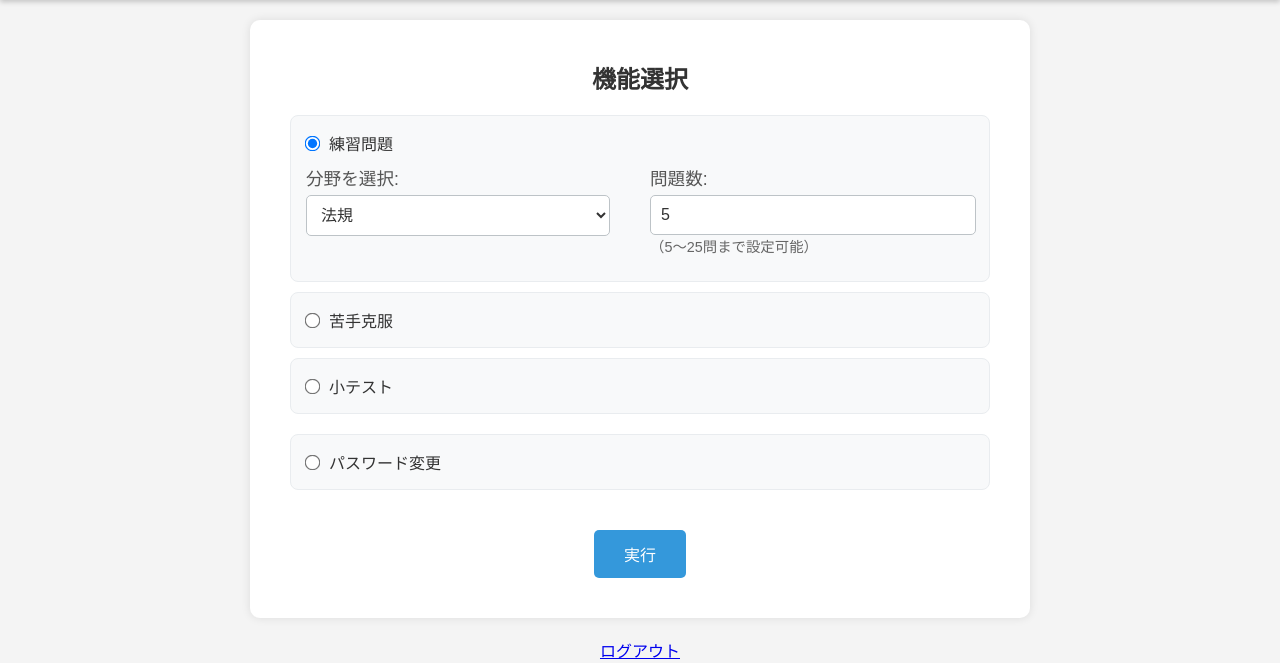
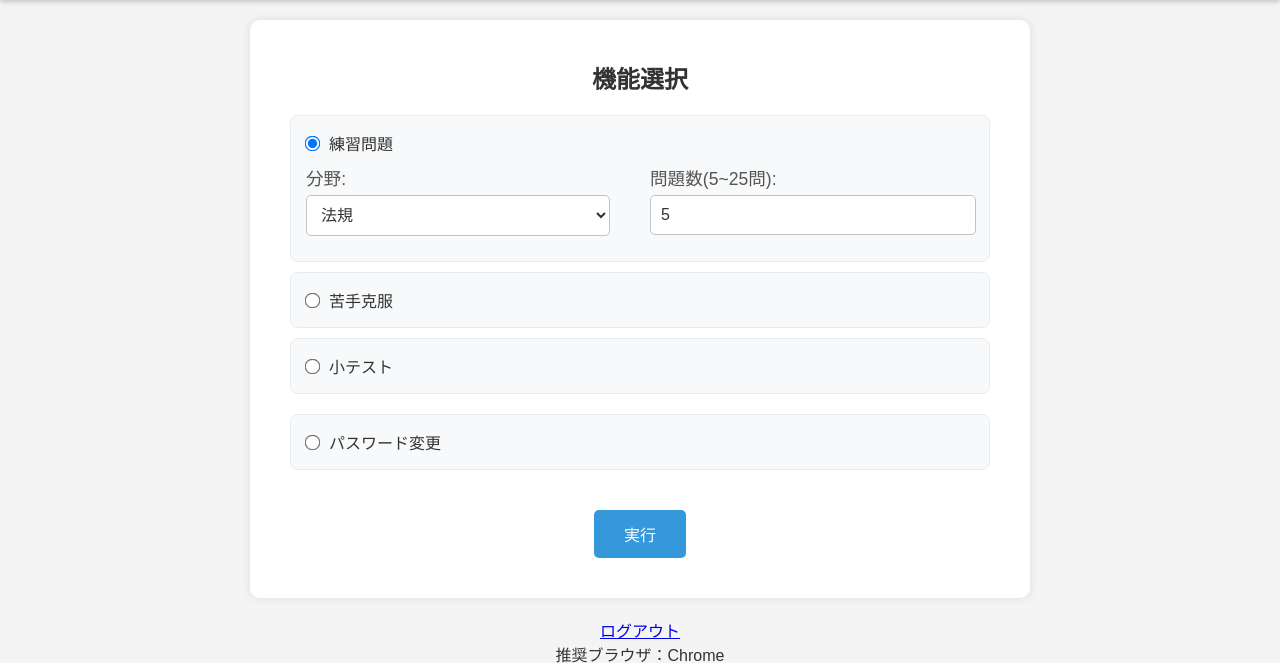
Before and after one commit to u1tngc/huac_test, a Flask app: page /GK_menu01 in a window 1280 px wide. Shown: the part 86-749 px from the top of the page. Run offline with Flask 3, Linux system fonts and the light colour scheme; the visitor is signed in with stand-in values (Sample User, id 1).

Commit message:
ver_0.00

```diff
--- a/templates/GK_menu01.html
+++ b/templates/GK_menu01.html
@@ -33,7 +33,7 @@
                                 checked>練習問題</label>
                         <div class="form-horizontal">
                             <div class="form-group">
-                                <label for="bunya">分野を選択:</label>
+                                <label for="bunya">分野:</label>
                                 <select id="bunya" name="bunya">
                                     <option value="1">法規</option>
                                     <option value="2">気象</option>
@@ -43,10 +43,10 @@
                                 </select>
                             </div>
                             <div class="form-group">
-                                <label for="mondai_num">問題数:</label>
+                                <label for="mondai_num">問題数(5~25問):</label>
                                 <input type="number" id="mondai_num" name="mondai_num" value="5" min="5" max="25"
                                     required>
-                                <small style="color: #666; font-size: 0.9em;">（5〜25問まで設定可能）</small>
+                                <small style="color: #666; font-size: 0.9em;"></small>
                             </div>
                         </div>
                     </div>
@@ -70,7 +70,7 @@
                     <div class="radio-section">
                         <label class="radio-group"><input type="radio" name="selection" value="db">ＤＢ登録・訂正・削除</label>
                         <div class="form-group">
-                            <label for="db_kbn">処理を選択:</label>
+                            <label for="db_kbn"></label>
                             <select id="db_kbn" name="db_kbn">
                                 <option value="0">学生管理セグ照会</option>
                                 {% if session['authority'] in [7, 9] %}
```
